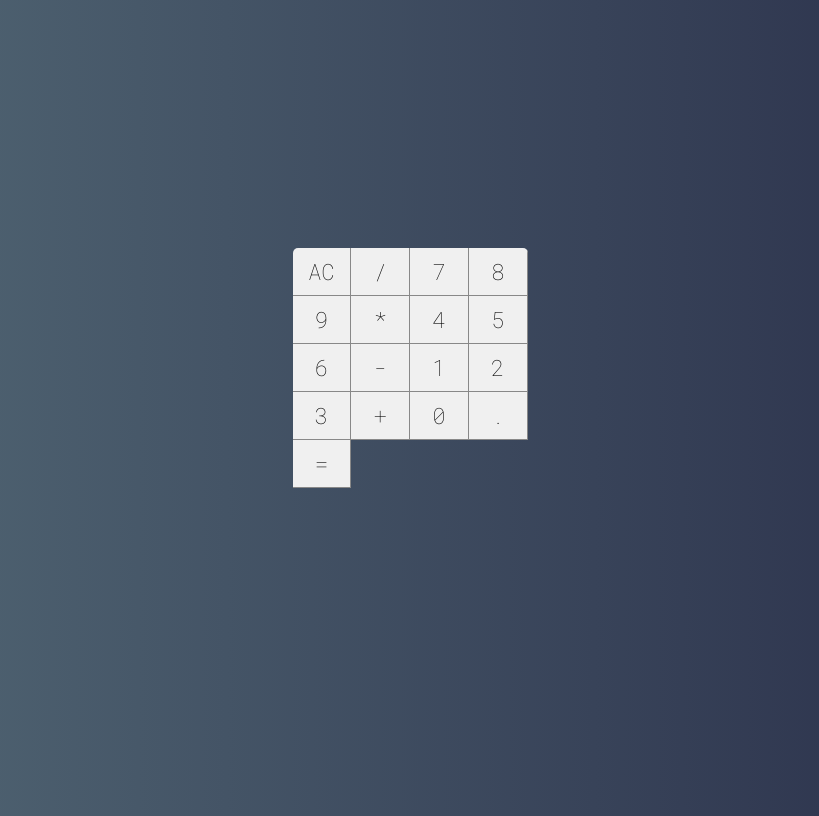
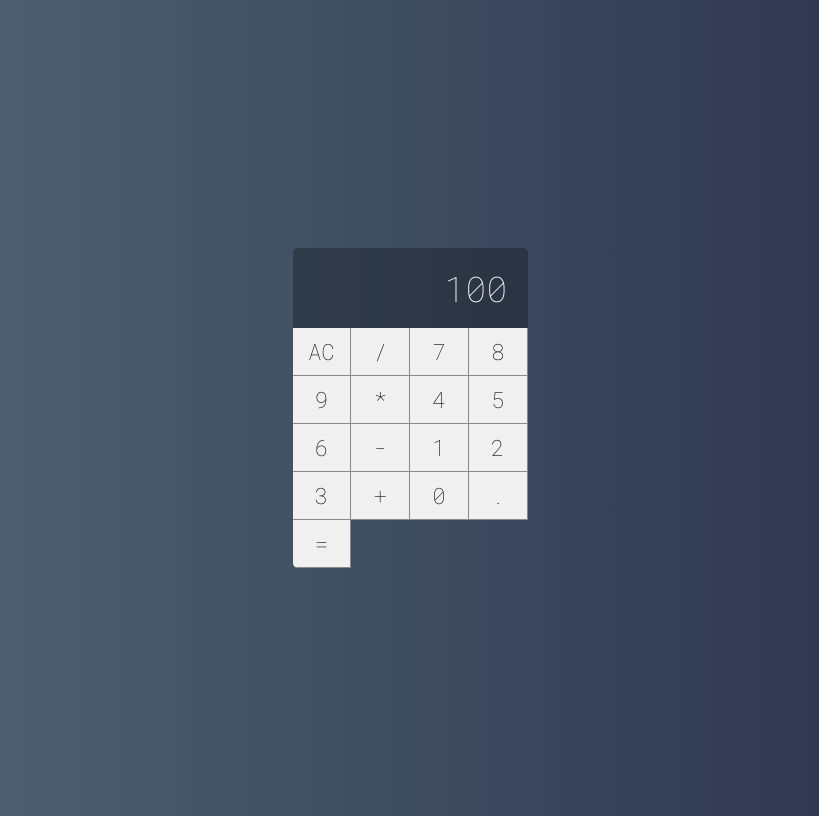
Before and after one commit to luca-henrique/frontend-calculadora, a React (Create React App) app: page / in a window 1280 px wide. Shown: the whole page, without its empty margins (230-1049 px from the left). Built offline with nearby package versions, Linux system fonts and the light colour scheme.

Commit message:
feature: display

```diff
--- /dev/null
+++ b/src/components/Display/Display.tsx
@@ -0,0 +1,15 @@
+import './display.css';
+
+interface DisplayProps {
+  value: number;
+}
+
+const Display = ({value}: DisplayProps) => {
+  return (
+    <div className='display' role='display-result'>
+      {value}
+    </div>
+  );
+};
+
+export default Display;
--- /dev/null
+++ b/src/components/Display/display.css
@@ -0,0 +1,15 @@
+.display {
+  grid-column: span 4;
+  background-color: #0004;
+
+  display: flex;
+  justify-content: flex-end;
+
+  align-items: center;
+
+  padding: 20px;
+
+  font-size: 2.2em;
+
+  overflow: hidden;
+}
--- a/src/pages/Main/Calculator.tsx
+++ b/src/pages/Main/Calculator.tsx
@@ -1,10 +1,12 @@
 import './calculator.css';
 
 import Button from '../../components/Button/Button';
+import Display from '../../components/Display/Display';
 
 const Calculator = () => {
   return (
     <div className='calculator'>
+      <Display value={100} />
       <Button label='AC' />
       <Button label='/' />
       <Button label='7' />
--- a/src/pages/Main/calculator.css
+++ b/src/pages/Main/calculator.css
@@ -7,5 +7,5 @@
   display: grid;
 
   grid-template-columns: repeat(4, 25%);
-  grid-template-rows: 48px 48px 48px 48px 48px;
+  grid-template-rows: 1fr 48px 48px 48px 48px 48px;
 }
```
Also changed, not shown: 1 other file (tests, documents, lock files or other folders).
